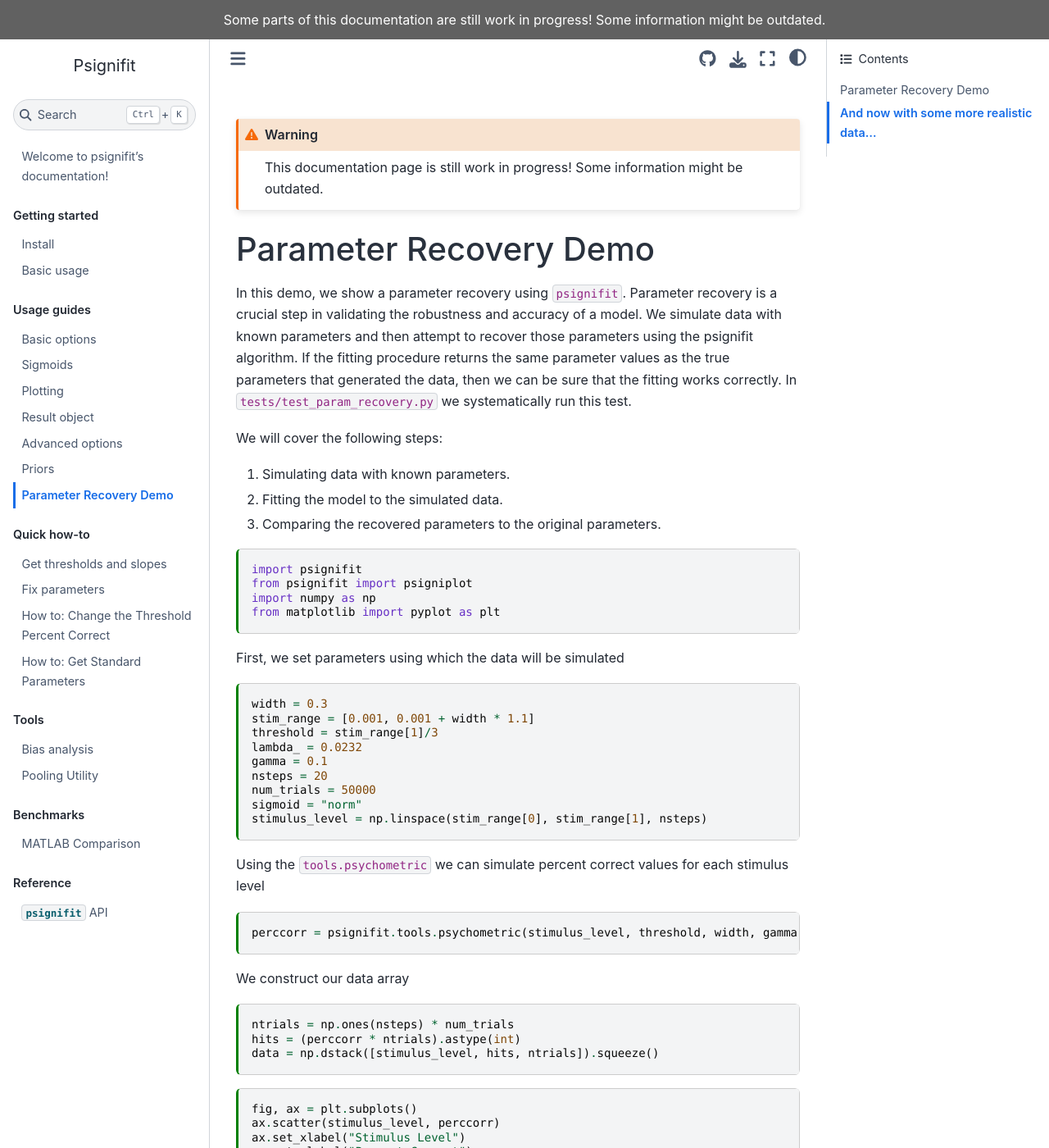
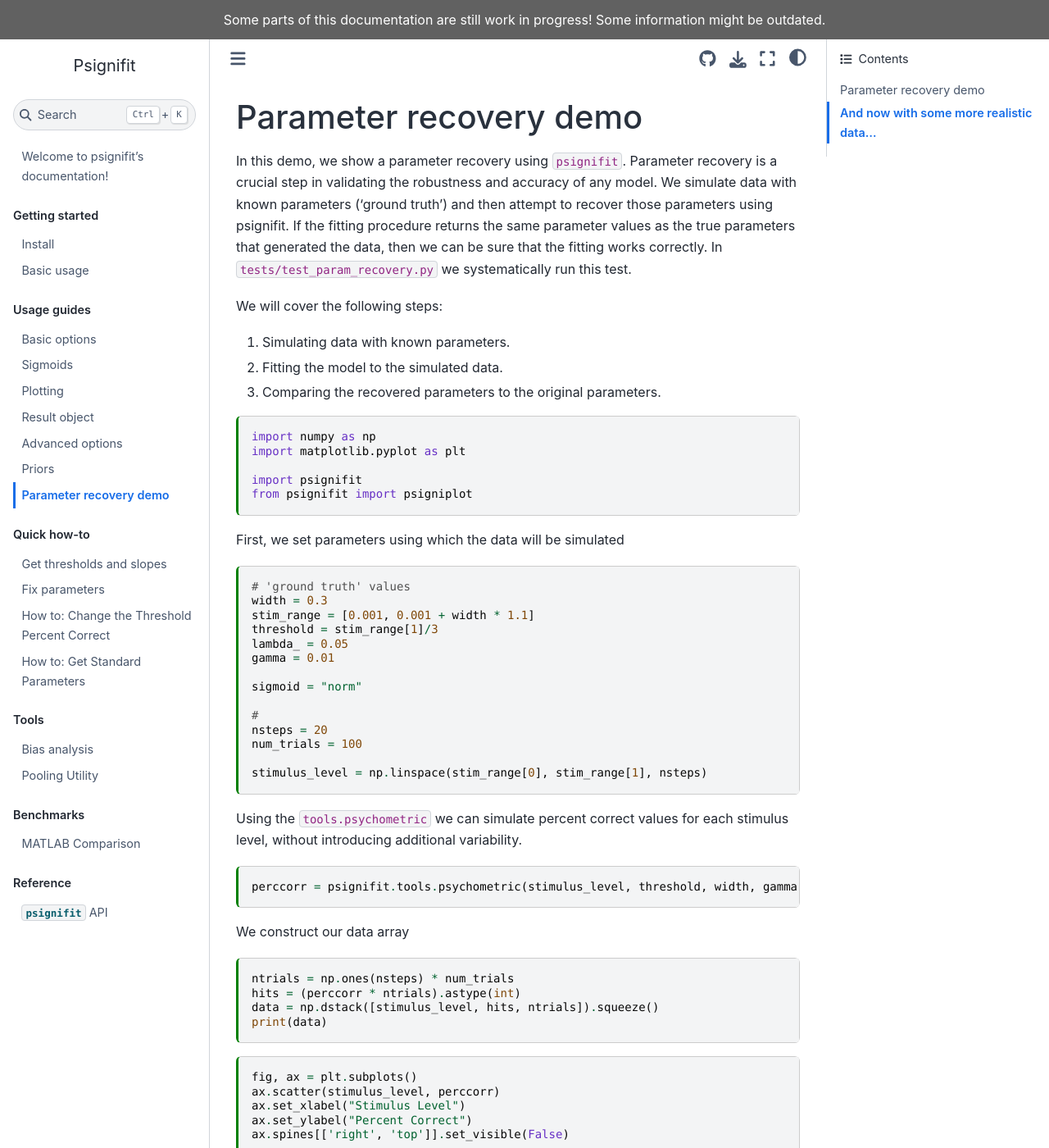
Before and after one commit to wichmann-lab/python-psignifit, a Jupyter Book: the page built from docs/examples/parameter_recovery_demo.md, in a window 1280 px wide and 1400 px high. Shown: the whole window at 82% size. Built offline with Jupyter Book 1.0.4 settings and Sphinx 7.4.7 and the Sphinx Book theme 1.1.4, drawn with Linux system fonts in a browser that asks for light colours; some of the changed text lies outside the part shown.

Commit message:
docs: remove bug in parameter recovery demo, rephrase some of the explanatory text

````diff
--- a/docs/examples/parameter_recovery_demo.md
+++ b/docs/examples/parameter_recovery_demo.md
@@ -13,15 +13,11 @@
   name: python3
 ---
 
-```{warning}
-This documentation page is still work in progress! Some information might be outdated.
-```
-
 +++ {"nteract": {"transient": {"deleting": false}}}
 
-# Parameter Recovery Demo
+# Parameter recovery demo
 
-In this demo, we show a parameter recovery using `psignifit`. Parameter recovery is a crucial step in validating the robustness and accuracy of a model. We simulate data with known parameters and then attempt to recover those parameters using the psignifit algorithm. If the fitting procedure returns the same parameter values as the true parameters that generated the data, then we can be sure that the fitting works correctly. In `tests/test_param_recovery.py` we systematically run this test.
+In this demo, we show a parameter recovery using `psignifit`. Parameter recovery is a crucial step in validating the robustness and accuracy of any model. We simulate data with known parameters ('ground truth') and then attempt to recover those parameters using psignifit. If the fitting procedure returns the same parameter values as the true parameters that generated the data, then we can be sure that the fitting works correctly. In `tests/test_param_recovery.py` we systematically run this test.
 
 We will cover the following steps:
 
@@ -37,10 +33,11 @@
   transient:
     deleting: false
 ---
+import numpy as np
+import matplotlib.pyplot as plt
+
 import psignifit
 from psignifit import psigniplot
-import numpy as np
-from matplotlib import pyplot as plt
 ```
 
 +++ {"nteract": {"transient": {"deleting": false}}}
@@ -53,20 +50,25 @@
   transient:
     deleting: false
 ---
+# 'ground truth' values
 width = 0.3
 stim_range = [0.001, 0.001 + width * 1.1]
 threshold = stim_range[1]/3
-lambda_ = 0.0232
-gamma = 0.1
+lambda_ = 0.05
+gamma = 0.01
+
+sigmoid = "norm"
+
+#
 nsteps = 20
-num_trials = 50000
-sigmoid = "norm"
+num_trials = 100
+
 stimulus_level = np.linspace(stim_range[0], stim_range[1], nsteps)
 ```
 
 +++ {"nteract": {"transient": {"deleting": false}}}
 
-Using the `tools.psychometric` we can simulate percent correct values for each stimulus level
+Using the `tools.psychometric` we can simulate percent correct values for each stimulus level, without introducing additional variability.
 
 ```{code-cell} ipython3
 ---
@@ -90,6 +92,7 @@
 ntrials = np.ones(nsteps) * num_trials
 hits = (perccorr * ntrials).astype(int)
 data = np.dstack([stimulus_level, hits, ntrials]).squeeze()
+print(data)
 ```
 
 ```{code-cell} ipython3
@@ -105,11 +108,12 @@
 ax.scatter(stimulus_level, perccorr)
 ax.set_xlabel("Stimulus Level")
 ax.set_ylabel("Percent Correct")
+ax.spines[['right', 'top']].set_visible(False)
 ```
 
 +++ {"nteract": {"transient": {"deleting": false}}}
 
-We set the options for our fit. In this case we assume a yes/no experiment and we want to estimate all parameters (i.e. fix none).
+We set the options for our fit. In this case we assume a yes/no experiment and we want to estimate all parameters (i.e. fix none of them).
 
 ```{code-cell} ipython3
 ---
@@ -165,9 +168,9 @@
   transient:
     deleting: false
 ---
-assert np.isclose(res.parameter_estimate['eta'], 0, atol=1e-4)
-assert np.isclose(res.parameter_estimate['threshold'], threshold, atol=1e-4)
-assert np.isclose(res.parameter_estimate['width'], width, atol=1e-4)
+assert np.isclose(res.parameter_estimate['eta'], 0, atol=1e-2)
+assert np.isclose(res.parameter_estimate['threshold'], threshold, atol=1e-2)
+assert np.isclose(res.parameter_estimate['width'], width, atol=1e-2)
 ```
 
 ```{code-cell} ipython3
@@ -179,9 +182,7 @@
   transient:
     deleting: false
 ---
-fig, ax = plt.subplots()
-psigniplot.plot_psychometric_function(res, ax=ax)
-ax.scatter(stimulus_level, perccorr)
+psigniplot.plot_psychometric_function(res)
 ```
 
 +++ {"nteract": {"transient": {"deleting": false}}}
@@ -215,6 +216,7 @@
 ax.scatter(stimulus_level, perccorr)
 ax.set_xlabel("Stimulus Level")
 ax.set_ylabel("Percent Correct")
+ax.spines[['right', 'top']].set_visible(False)
 ```
 
 +++ {"nteract": {"transient": {"deleting": false}}}
@@ -245,7 +247,7 @@
 
 +++ {"nteract": {"transient": {"deleting": false}}}
 
-plot to ensure we found a good fit
+and plot to ensure we found a good fit
 
 ```{code-cell} ipython3
 ---
@@ -256,18 +258,5 @@
   transient:
     deleting: false
 ---
-fig, ax = plt.subplots()
-psigniplot.plot_psychometric_function(res, ax=ax)
+psigniplot.plot_psychometric_function(res)
 ```
-
-```{code-cell} ipython3
----
-jupyter:
-  outputs_hidden: true
-  source_hidden: false
-nteract:
-  transient:
-    deleting: false
----
-
-```
````
Also changed, not shown: other parts of docs/examples/parameter_recovery_demo.md (+3 -4 lines).
